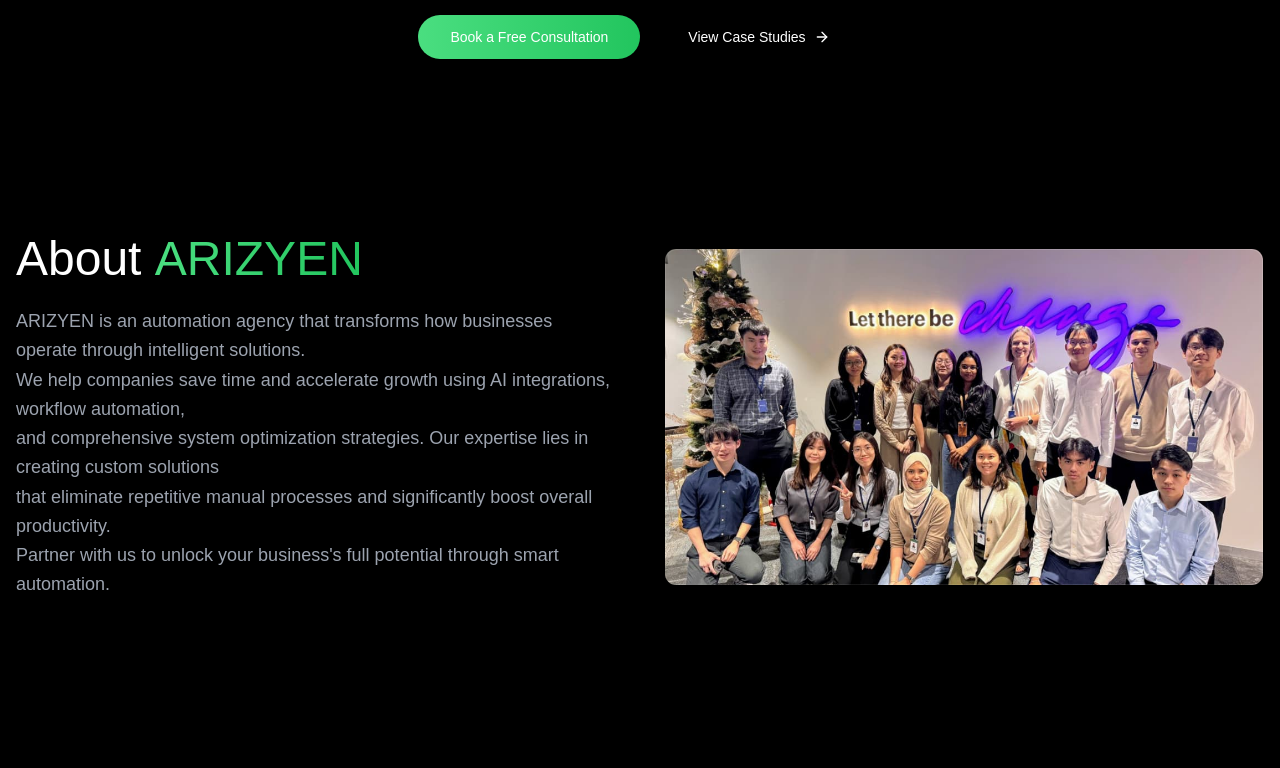
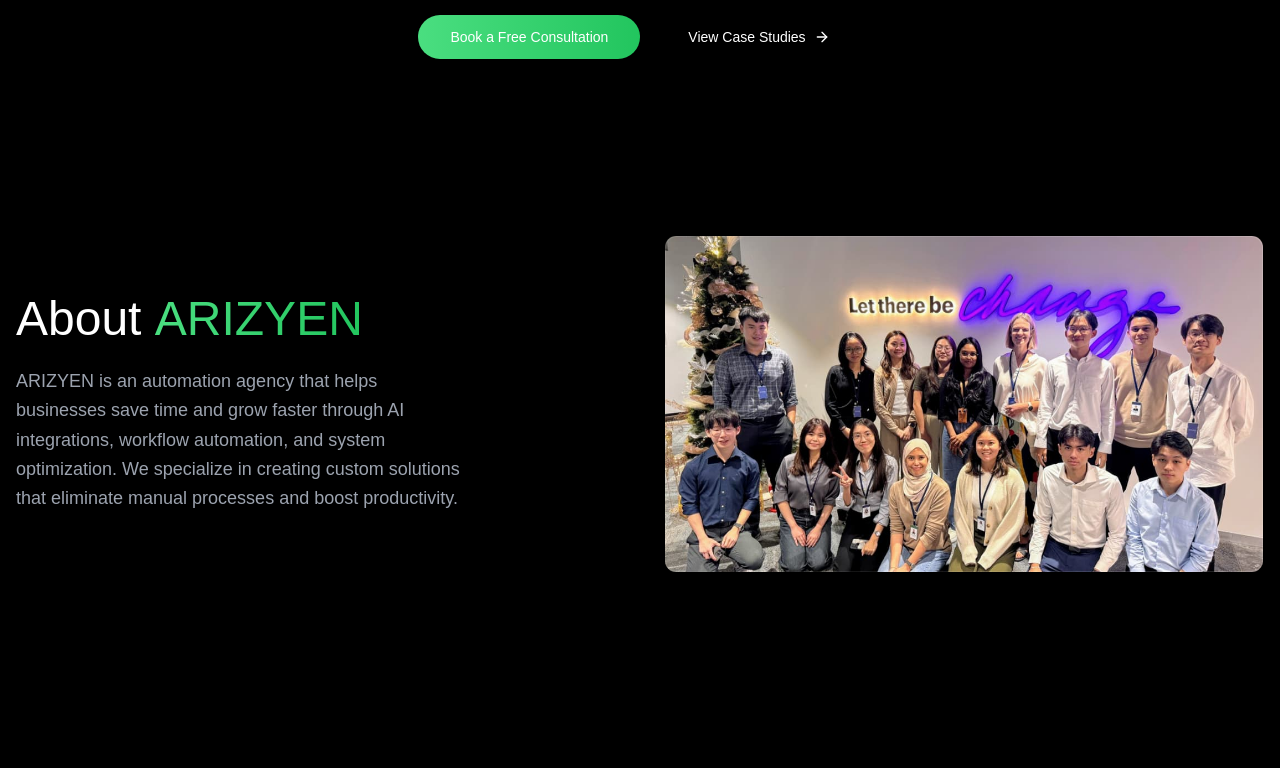
Before and after one commit to aarizfir21/crypto-trade-template-9395, a React (Vite) app: page / in a window 1280 px wide. Shown: the part 475-1243 px from the top of the page. Built offline with nearby package versions, Linux system fonts and the light colour scheme; a web font is replaced by a local one.

Commit message:
Adjust paragraph alignment

```diff
--- a/src/pages/Index.tsx
+++ b/src/pages/Index.tsx
@@ -92,13 +92,9 @@ const Index = () => {
               initial={{ opacity: 0, y: 20 }}
               animate={{ opacity: 1, y: 0 }}
               transition={{ delay: 0.1, duration: 0.5 }}
-              className="text-lg text-gray-400 leading-relaxed text-left"
+              className="text-lg text-gray-400 leading-relaxed text-left max-w-md"
             >
-              ARIZYEN is an automation agency that transforms how businesses operate through intelligent solutions.<br/>
-              We help companies save time and accelerate growth using AI integrations, workflow automation,<br/>
-              and comprehensive system optimization strategies. Our expertise lies in creating custom solutions<br/>
-              that eliminate repetitive manual processes and significantly boost overall productivity.<br/>
-              Partner with us to unlock your business's full potential through smart automation.
+              ARIZYEN is an automation agency that helps businesses save time and grow faster through AI integrations, workflow automation, and system optimization. We specialize in creating custom solutions that eliminate manual processes and boost productivity.
             </motion.p>
           </div>
 
```
